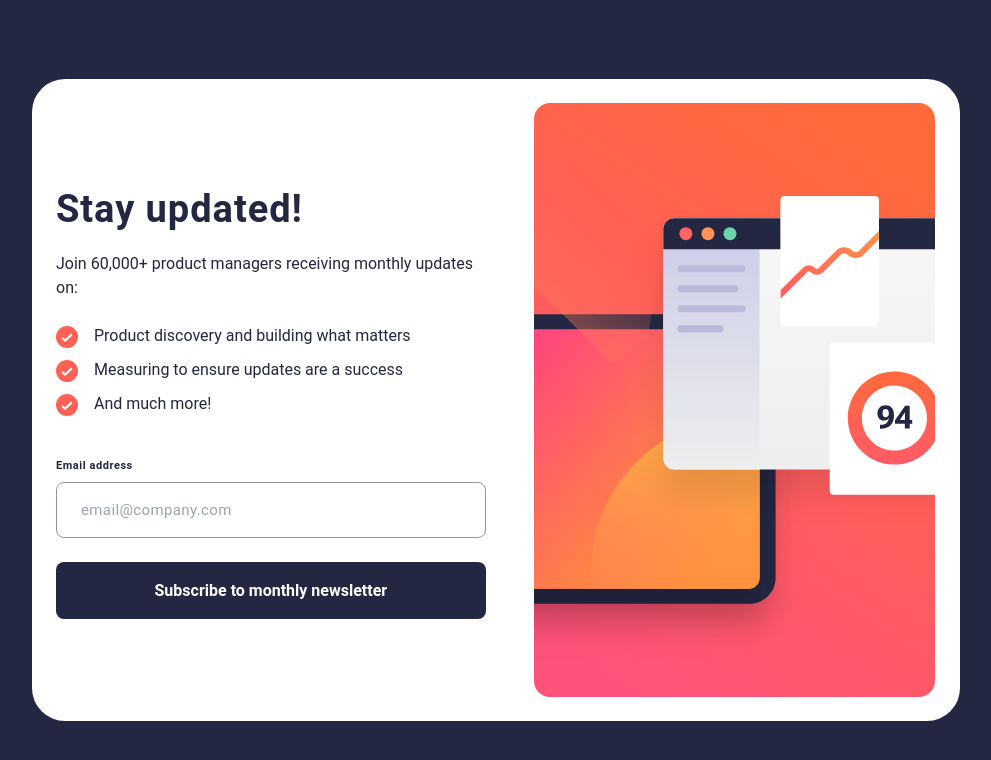
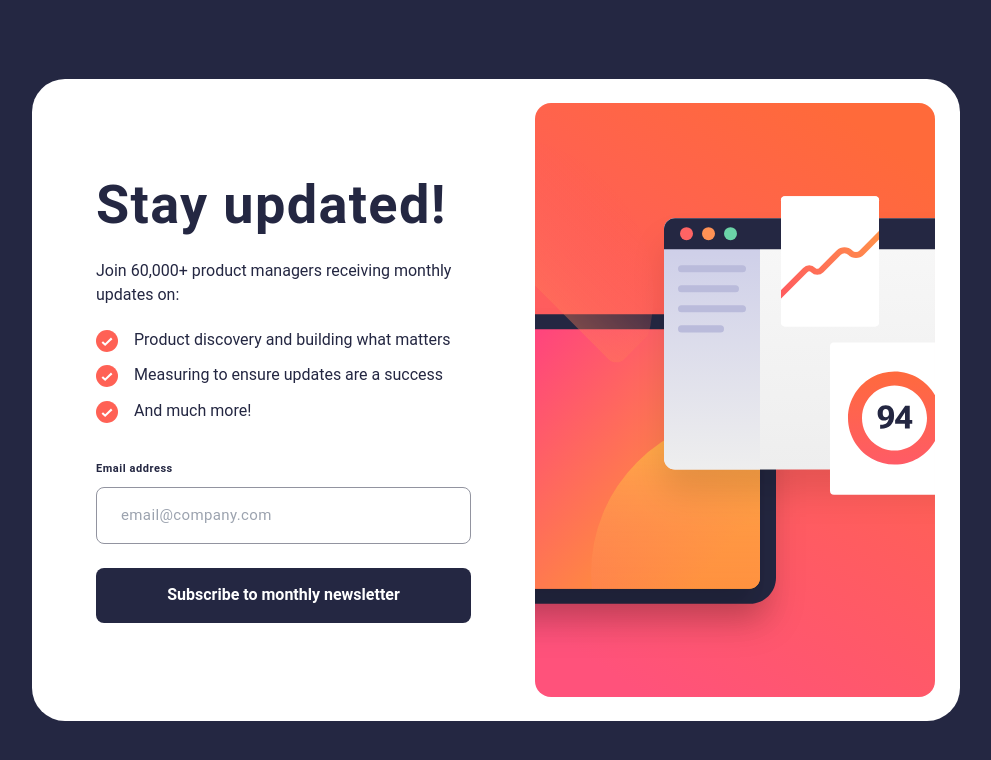
Before and after one commit to felipetn1989/newsletter-react, a React (Create React App) app in the folder newsletter/: page / in a window 1280 px wide. Shown: the top 760 px of the page, without its empty margins (144-1135 px from the left). Built offline with nearby package versions, Linux system fonts and the light colour scheme.

Commit message:
finalized desktop design

```diff
--- a/newsletter/src/components/form/MailForm.js
+++ b/newsletter/src/components/form/MailForm.js
@@ -21,7 +21,7 @@ export default function MailForm({ setShowSuccess }) {
   return (
     <form
       onSubmit={submitForm}
-      className="grid gap-2 mt-7"
+      className="grid gap-2 mt-7 lg:translate-y-[-0.4375rem]"
       action="#"
       noValidate
     >
@@ -43,7 +43,7 @@ export default function MailForm({ setShowSuccess }) {
           error ? "border-[#ff6257]" : "border-[#9294a0]"
         } rounded-lg py-[0.9375rem] pl-6 placeholder:text-[0.9375rem] placeholder:tracking-wide ${
           error && "bg-[#ff62572c]" && "text-[#ff6257]"
-        }`}
+        } translate-y-[-0.375rem] lg:w-[23.4375rem] lg:py-3`}
         type="email"
         name="mailForm"
         id="mailForm"
@@ -51,7 +51,7 @@ export default function MailForm({ setShowSuccess }) {
         onChange={handleOnChange}
       />
       <input
-        className="bg-[#242742] text-white font-bold mt-4 rounded-lg pt-[1.0625rem] pb-4 hover:bg-[#ff6257] hover:cursor-pointer"
+        className="bg-[#242742] text-white font-bold mt-4 rounded-lg pt-[1.0625rem] pb-4 hover:bg-[#ff6257] hover:cursor-pointer translate-y-[-0.375rem] lg:w-[23.4375rem] lg:py-3"
         type="submit"
         value="Subscribe to monthly newsletter"
       />
--- a/newsletter/src/components/pages/Header.js
+++ b/newsletter/src/components/pages/Header.js
@@ -2,7 +2,7 @@ import styles from "../pages/Header.module.css"
 
 export default function Header() {
     return (
-        <header className={`${styles} w-full h-[17.75rem] bg-white lg:w-[50%] lg:h-[40.125rem] lg:rounded-r-[2.0625rem]`}>
+        <header className={`${styles} w-full h-[17.75rem] bg-white lg:w-[55%] lg:h-[40.125rem] lg:rounded-r-[2.0625rem]`}>
 
         </header>
     )
--- a/newsletter/src/components/pages/Main.js
+++ b/newsletter/src/components/pages/Main.js
@@ -3,12 +3,12 @@ import MailForm from "../form/MailForm";
 
 export default function Main({setShowSuccess}) {
   return (
-    <main className="grid gap-3.5 text-[#242742] py-8 px-6 bg-white lg:py-[6.375rem] lg:rounded-l-[2.0625rem]">
-      <h1 className="font-bold text-[2.375rem] tracking-wide">Stay updated!</h1>
+    <main className="grid gap-3.5 text-[#242742] py-8 px-6 bg-white lg:py-[5.3125rem] lg:h-[40.125rem] lg:rounded-l-[2.0625rem] lg:pl-16 lg:gap-0">
+      <h1 className="font-bold text-[2.375rem] tracking-wide lg:text-[3.375rem] lg:mb-[-0.5rem]">Stay updated!</h1>
 
       <p>Join 60,000+ product managers receiving monthly updates on:</p>
 
-      <ul className="grid gap-y-2.5 mt-2.5">
+      <ul className="grid gap-y-2.5 mt-2.5 lg:gap-y-1 lg:translate-y-[-0.625rem]">
         <li className="flex items-start gap-4">
           <img className="w-[1.375rem] translate-y-0.5" src={check} alt="" aria-hidden="true" />
           <span>Product discovery and building what matters</span>
```
